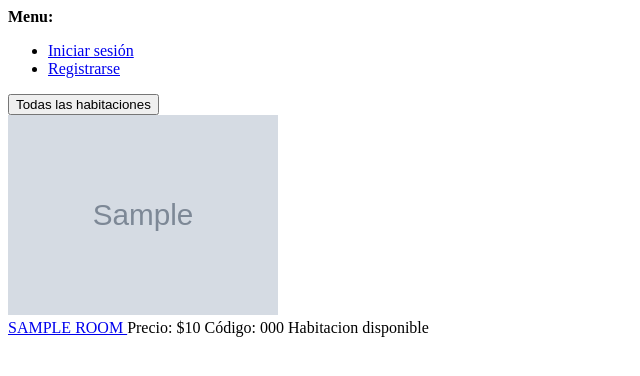
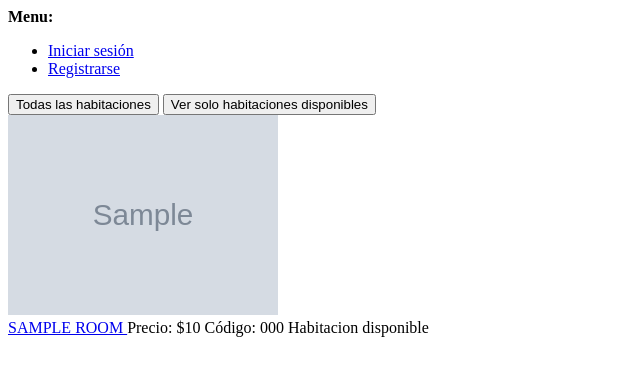
Before and after one commit to dmontoya1/como-en-casa, a Django app: page /rooms/ in a window 1280 px wide. Shown: the top 376 px of the page, without its empty margins (0-640 px from the left). Run offline with Django 3.2, Linux system fonts and the light colour scheme; tables that the repository leaves empty hold one stand-in row (values such as "Sample post"); grey boxes marked "Sample" are stand-in pictures; parts of the project's set-up code (start-up, migrations or seed data) failed here and were passed over; some libraries are stand-ins or nearby versions.

Commit message:
Update filter

```diff
--- a/comoencasa/templates/pages/about.html
+++ /dev/null
@@ -1 +0,0 @@
-{% extends "base.html" %}
--- a/comoencasa/templates/rooms/room_list.html
+++ b/comoencasa/templates/rooms/room_list.html
@@ -109,14 +109,17 @@
                     <button class="stext-106 cl6 hov1 bor3 trans-04 m-r-32 m-tb-5" data-filter=".{{category.slug}}">
                         {{category.name}}
                     </button>
-                {% endfor %}
+				{% endfor %}
+				<button class="stext-106 cl6 hov1 bor3 trans-04 m-r-32 m-tb-5" data-filter=".available">
+					Ver solo habitaciones disponibles
+				</button>
 
             </div>
         </div>
 
         <div class="row isotope-grid">
             {% for room in object_list %}
-                <div class="col-sm-6 col-md-4 col-lg-3 p-b-35 isotope-item {{room.category.slug}}">
+                <div class="col-sm-6 col-md-4 col-lg-3 p-b-35 isotope-item {{room.category.slug}} {% if room.available %}available{% endif %}">
                     <!-- Block2 -->
                     <div class="block2">
                         <div class="block2-pic hov-img0">
```
Also changed, not shown: comoencasa/templates/webclient/about.html (added, +8 -0 lines).
